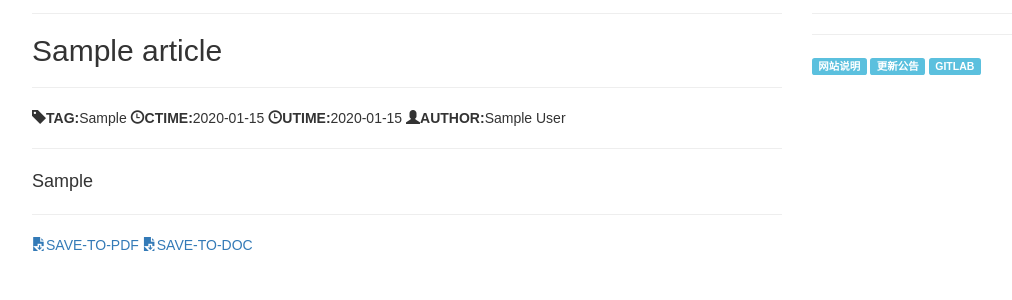
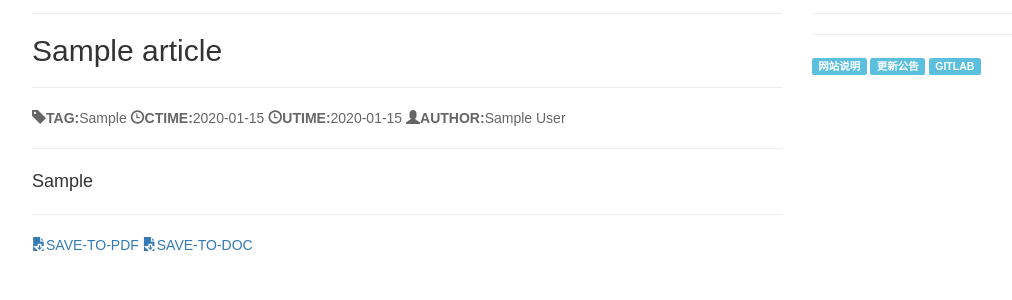
Before and after one commit to fkworld/wenhua_cuc, a Flask app: page /article/1 in a window 1280 px wide. Shown: the part 188-488 px from the top of the page, without its empty margins (38-1050 px from the left). Run offline with Flask 2, Linux system fonts and the light colour scheme; tables that the repository leaves empty hold one stand-in row (values such as "Sample post"); some libraries are stand-ins or nearby versions.

Commit message:
添加前端article_info的css

```diff
--- a/static/font.css
+++ b/static/font.css
@@ -7,3 +7,8 @@
 .article_context {
   font-size: 18px;
 }
+
+.article_info {
+  font-size: 14px;
+  color: #666;
+}
--- a/templates/article.html
+++ b/templates/article.html
@@ -14,7 +14,7 @@
     <h2>{{ article.title }}</h2>
 </div>
 <hr>
-<div id="article_info">
+<div id="article_info" class="article_info">
     <span class="glyphicon glyphicon-tag"></span><b>TAG:</b>{{ article.get_tag_name() }}
     <span class="glyphicon glyphicon-time"></span><b>CTIME:</b>{{ article.get_create_time() }}
     <span class="glyphicon glyphicon-time"></span><b>UTIME:</b>{{ article.get_update_time() }}
```
